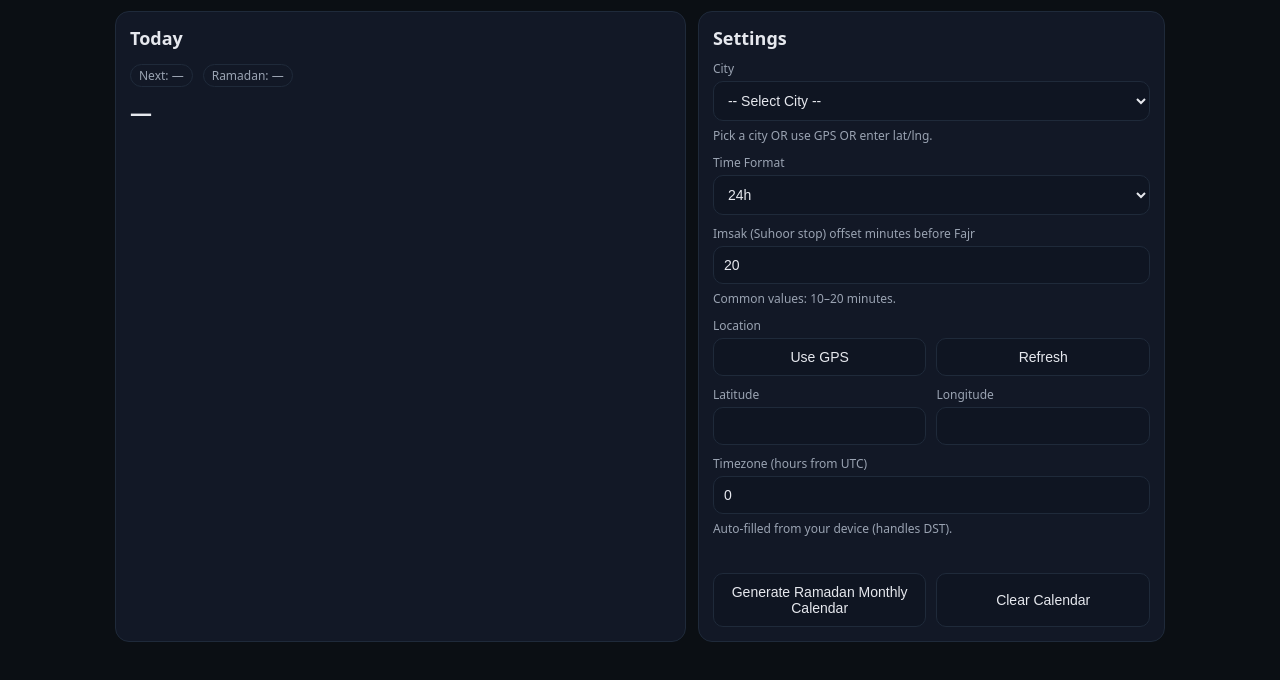
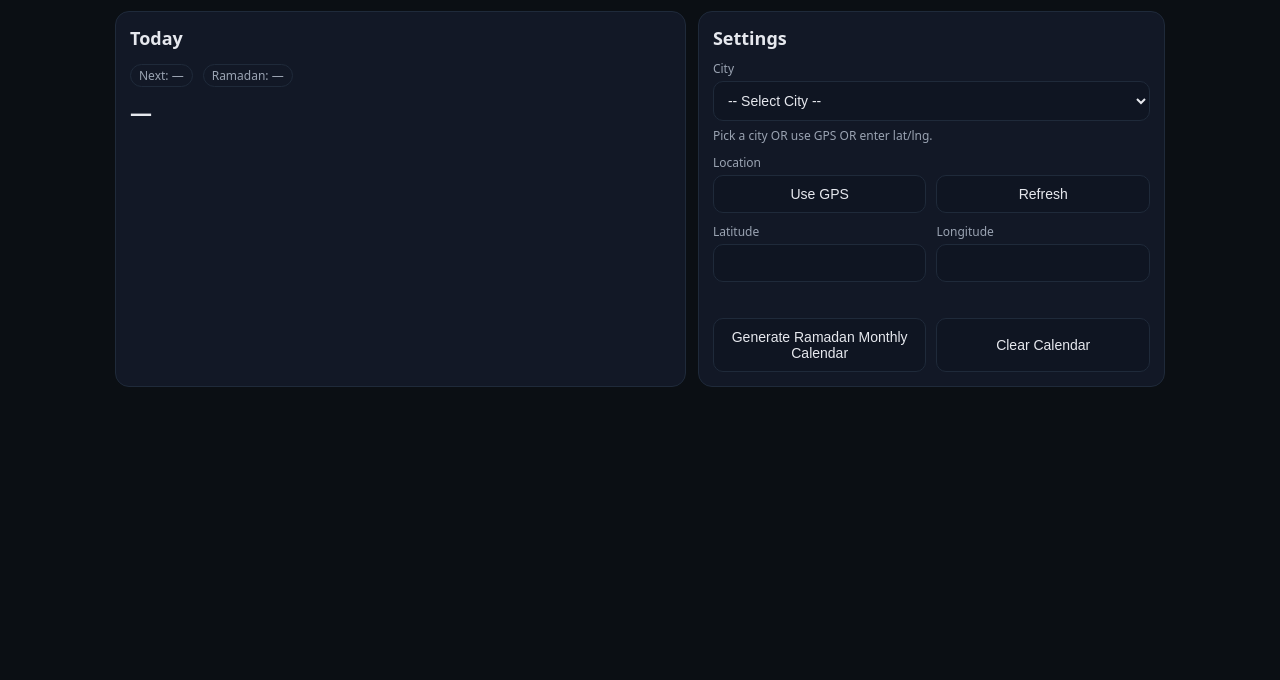
Before and after one commit to cereina/prayer-calendar, a plain HTML site: page index.html in a window 1280 px wide. Shown: the part 100-780 px from the top of the page. Drawn offline with Linux system fonts and the light colour scheme; a script that the page names is missing.

Commit message:
Update index.html

```diff
--- a/index.html
+++ b/index.html
@@ -10,6 +10,10 @@
     <script src="https://praytimes.org/code/v2/js/PrayTimes.js"></script>
 
     <style>
+        .hidden {
+            display: none;
+        }
+
         :root {
             --bg: #0b0f14;
             --card: #121826;
@@ -353,7 +357,7 @@
                         <div class="tiny">Pick a city OR use GPS OR enter lat/lng.</div>
                     </div>
 
-                    <div>
+                    <div class="hidden">
                         <label>Time Format</label>
                         <select id="timeFormat" aria-label="Time format">
                             <option value="24h">24h</option>
@@ -361,7 +365,7 @@
                         </select>
                     </div>
 
-                    <div>
+                    <div class="hidden">
                         <label>Imsak (Suhoor stop) offset minutes before Fajr</label>
                         <input id="imsakOffset" type="number" min="0" max="90" step="1"
                             aria-label="Imsak offset minutes" />
@@ -387,7 +391,7 @@
                         </div>
                     </div>
 
-                    <div>
+                    <div class="hidden">
                         <label>Timezone (hours from UTC)</label>
                         <input id="tz" type="number" step="0.5" aria-label="Timezone offset" />
                         <div class="tiny">Auto-filled from your device (handles DST).</div>
```
Lines whose indentation alone changed are shown as unchanged.
